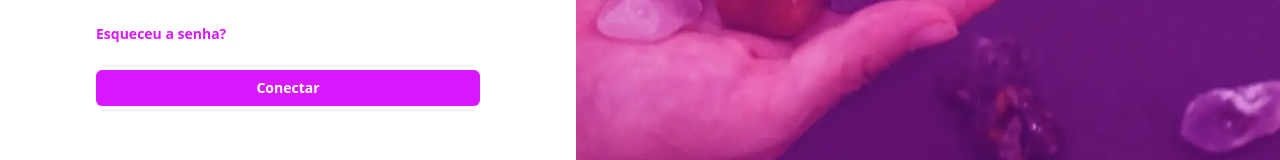
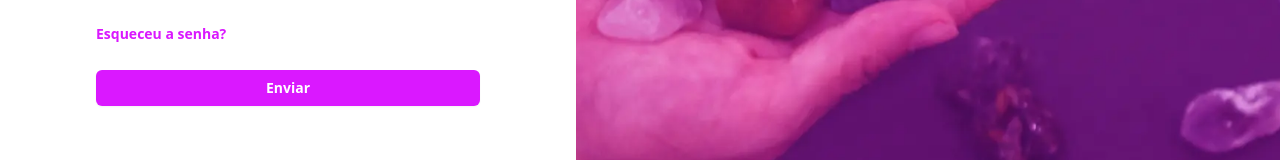
Before and after one commit to TrindadeBRA/equilibrio-das-cartas, a Next.js app: page / in a window 1280 px wide. Shown: the part 530-690 px from the top of the page. Built offline with nearby package versions, Linux system fonts and the light colour scheme.

Commit message:
login update

```diff
--- a/src/middleware.ts
+++ b/src/middleware.ts
@@ -6,9 +6,9 @@ export function middleware(request: NextRequest) {
   // Getting cookies from the request using the `RequestCookies` API
 
   let cookieMail = request.cookies.get('email')
-  console.log(cookieMail) // => { name: 'nextjs', value: 'fast', Path: '/' }
+  console.log("cookieMail", cookieMail) // => { name: 'nextjs', value: 'fast', Path: '/' }
   let cookieJwt = request.cookies.get('jwt')
-  console.log(cookieJwt) // => { name: 'nextjs', value: 'fast', Path: '/' }
+  console.log("cookieJwt", cookieJwt) // => { name: 'nextjs', value: 'fast', Path: '/' }
 
   const allCookies = request.cookies.getAll()
   console.log(allCookies) // => [{ name: 'nextjs', value: 'fast' }]
@@ -29,5 +29,5 @@ export function middleware(request: NextRequest) {
 
 // See "Matching Paths" below to learn more
 export const config = {
-  matcher: ['/jogar-tarot/:path*', '/dashboard/:path*', '/carta-sorteada/:path*', '/meu-perfil/:path*', '/historico-de-cartas/:path*']
+  matcher: ['/jogar-tarot/:path*', '/dashboard/:path*', '/carta-sorteada/:path*', '/meu-perfil/:path*', '/historico-de-cartas/:path*', '/tokens/:path*']
 ,}
--- a/src/pages/index.tsx
+++ b/src/pages/index.tsx
@@ -2,10 +2,15 @@ import { useRouter } from 'next/router';
 import { useFormik } from 'formik';
 import * as Yup from 'yup';
 import Image from 'next/image';
+import { useState } from 'react';
+
+type AuthError = string | null;
 
 const Login = () => {
   const router = useRouter();
 
+  const [authError, setAuthError] = useState<AuthError>(null);
+  const [isLoading, setIsLoading] = useState(false);
 
   const validationSchema = Yup.object({
     email: Yup.string().email('Endereço de e-mail inválido').required('E-mail é obrigatório'),
@@ -22,6 +27,9 @@ const Login = () => {
     },
     validationSchema: validationSchema,
     onSubmit: async (values) => {
+      setIsLoading(true); // Ativa o estado de carregamento quando o botão é clicado
+      setAuthError(null); // Limpa qualquer erro existente
+
       try {
         const response = await fetch('https://equilibriodascartas.thetrinityweb.com.br/wp-json/jwt-auth/v1/token', {
           method: 'POST',
@@ -45,14 +53,30 @@ const Login = () => {
           document.cookie = `jwt=${data.token}; expires=${expirationDate.toUTCString()}; path=/`;
           document.cookie = `email=${data.user_email}; expires=${expirationDate.toUTCString()}; path=/`;
 
+
           // Redirecione para a página de dashboard
           window.location.href = '/dashboard';
         } else {
+
           // Se houver um erro na resposta da API, exiba a mensagem de erro
-          console.error('Erro ao autenticar:', data.message);
+          switch (data.code) {
+            case "[jwt_auth] incorrect_password":
+              setAuthError("A senha fornecida para o e-mail inserido está incorreta.");
+              break;
+
+            case "[jwt_auth] invalid_email":
+              setAuthError("Endereço de e-mail desconhecido.");
+              break;
+
+            default:
+              break;
+          }
+
         }
       } catch (error) {
         console.error('Erro ao autenticar:', error);
+      } finally {
+        setIsLoading(false); // Desativa o estado de carregamento independentemente de ter sucesso ou falha
       }
     },
   });
@@ -119,6 +143,10 @@ const Login = () => {
                       {formik.touched.password && formik.errors.password ? (
                         <p className="mt-2 text-sm text-red-600">{formik.errors.password}</p>
                       ) : null}
+
+                      {authError && (
+                        <p className="mt-2 text-sm text-red-600">{authError}</p>
+                      )}
                     </div>
                   </div>
 
@@ -133,9 +161,10 @@ const Login = () => {
                   <div>
                     <button
                       type="submit"
-                      className="flex w-full justify-center rounded-md bg-[#da18ff] px-3 py-1.5 text-sm font-semibold leading-6 text-white shadow-sm hover:bg-[#9e30b4] focus-visible:outline focus-visible:outline-2 focus-visible:outline-offset-2 focus-visible:outline-[#da18ff]"
+                      className="flex w-full justify-center rounded-md bg-[#da18ff] px-3 py-1.5 text-sm font-semibold leading-6 text-white shadow-sm hover:bg-[#9e30b4] focus-visible:outline focus-visible:outline-2 focus-visible:outline-offset-2 focus-visible:outline-[#da18ff] disabled:cursor-progress"
+                      disabled={isLoading}
                     >
-                      Conectar
+                      {isLoading ? 'Carregando...' : 'Enviar'}
                     </button>
                   </div>
                 </form>
```
